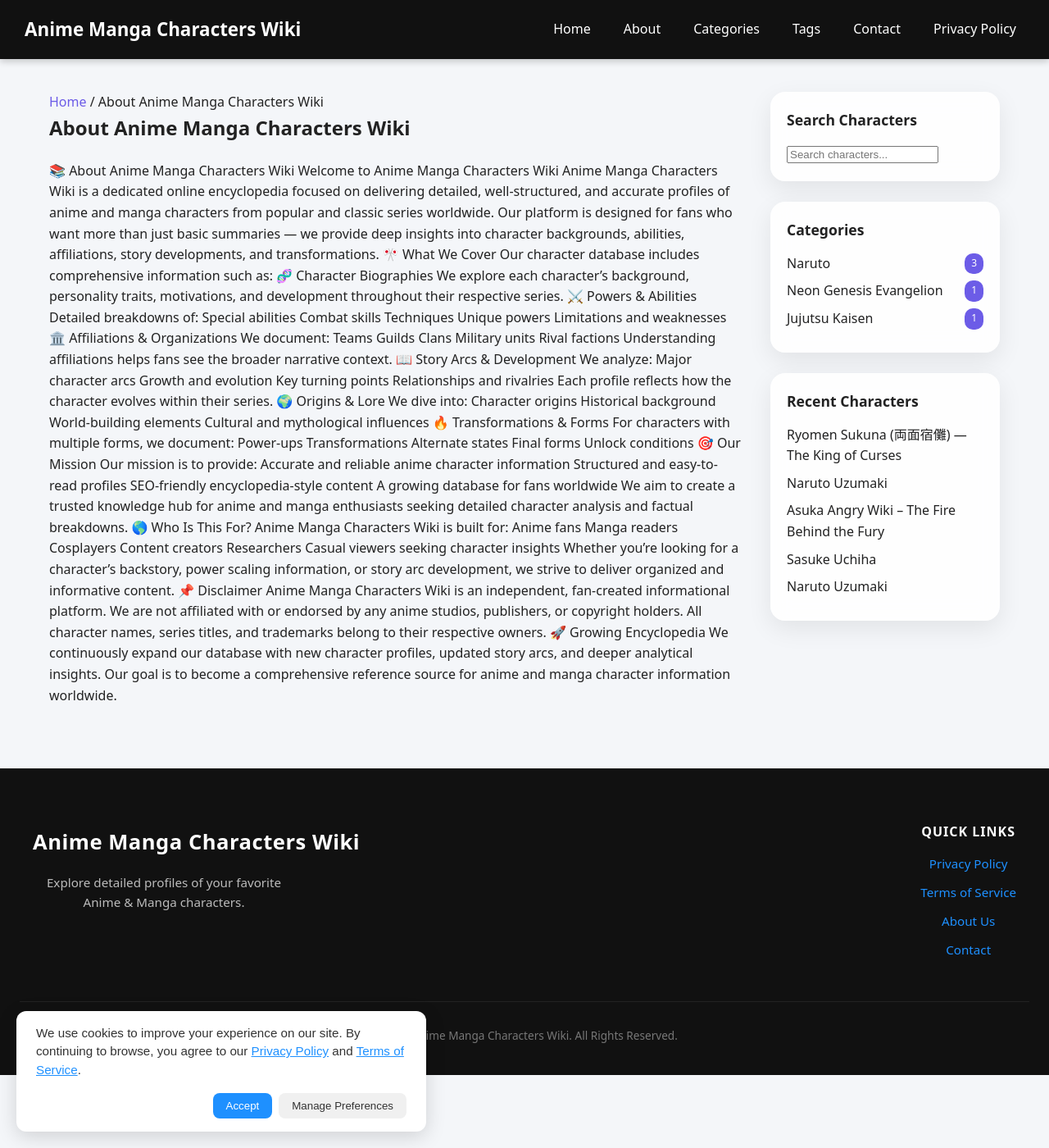
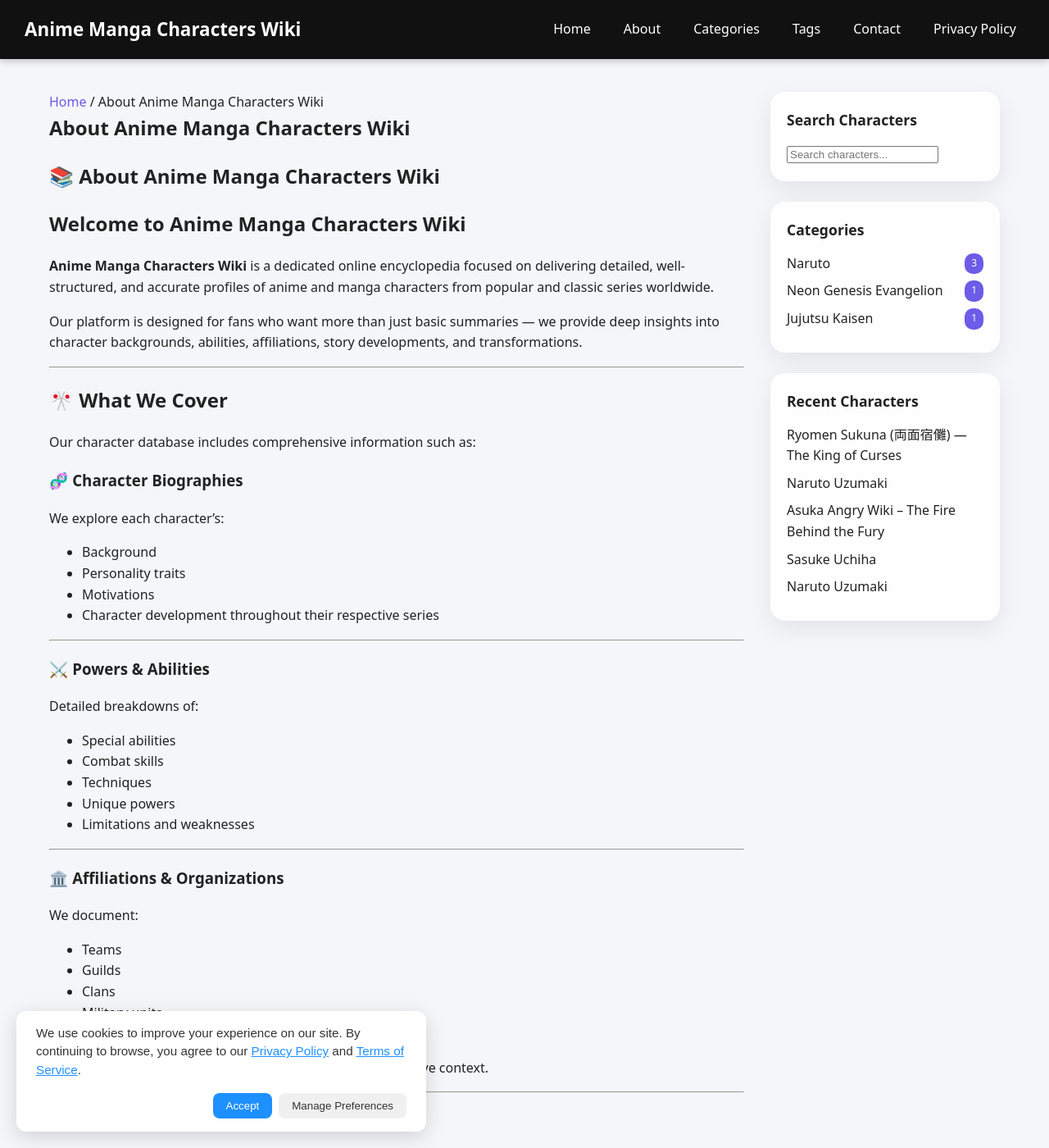
Before and after one commit to characterswiki/characters, a Jekyll site: the page built from _pages/about.md, in a window 1280 px wide and 1400 px high. Shown: the whole window at 82% size. Built offline with Jekyll 4.4.1, drawn with Linux system fonts in a browser that asks for light colours; some of the changed text lies outside the part shown.

Commit message:
Update about.md

```diff
--- a/_pages/about.md
+++ b/_pages/about.md
@@ -4,69 +4,131 @@
 permalink: /about/
 description: Learn about Anime Manga Characters Wiki. Discover detailed anime and manga character biographies, powers, story arcs and affiliations.
 ---
+# 📚 About Anime Manga Characters Wiki
 
-📚 About Anime Manga Characters Wiki
-Welcome to Anime Manga Characters Wiki
-Anime Manga Characters Wiki is a dedicated online encyclopedia focused on delivering detailed, well-structured, and accurate profiles of anime and manga characters from popular and classic series worldwide.
+## Welcome to Anime Manga Characters Wiki
+
+**Anime Manga Characters Wiki** is a dedicated online encyclopedia focused on delivering detailed, well-structured, and accurate profiles of anime and manga characters from popular and classic series worldwide.
+
 Our platform is designed for fans who want more than just basic summaries — we provide deep insights into character backgrounds, abilities, affiliations, story developments, and transformations.
-🎌 What We Cover
+
+---
+
+## 🎌 What We Cover
+
 Our character database includes comprehensive information such as:
-🧬 Character Biographies
-We explore each character’s background, personality traits, motivations, and development throughout their respective series.
-⚔️ Powers & Abilities
+
+### 🧬 Character Biographies
+
+We explore each character’s:
+
+- Background
+- Personality traits
+- Motivations
+- Character development throughout their respective series
+
+---
+
+### ⚔️ Powers & Abilities
+
 Detailed breakdowns of:
-Special abilities
-Combat skills
-Techniques
-Unique powers
-Limitations and weaknesses
-🏛️ Affiliations & Organizations
+
+- Special abilities
+- Combat skills
+- Techniques
+- Unique powers
+- Limitations and weaknesses
+
+---
+
+### 🏛️ Affiliations & Organizations
+
 We document:
-Teams
-Guilds
-Clans
-Military units
-Rival factions
+
+- Teams
+- Guilds
+- Clans
+- Military units
+- Rival factions
+
 Understanding affiliations helps fans see the broader narrative context.
-📖 Story Arcs & Development
+
+---
+
+### 📖 Story Arcs & Development
+
 We analyze:
-Major character arcs
-Growth and evolution
-Key turning points
-Relationships and rivalries
+
+- Major character arcs
+- Growth and evolution
+- Key turning points
+- Relationships and rivalries
+
 Each profile reflects how the character evolves within their series.
-🌍 Origins & Lore
+
+---
+
+### 🌍 Origins & Lore
+
 We dive into:
-Character origins
-Historical background
-World-building elements
-Cultural and mythological influences
-🔥 Transformations & Forms
+
+- Character origins
+- Historical background
+- World-building elements
+- Cultural and mythological influences
+
+---
+
+### 🔥 Transformations & Forms
+
 For characters with multiple forms, we document:
-Power-ups
-Transformations
-Alternate states
-Final forms
-Unlock conditions
-🎯 Our Mission
+
+- Power-ups
+- Transformations
+- Alternate states
+- Final forms
+- Unlock conditions
+
+---
+
+## 🎯 Our Mission
+
 Our mission is to provide:
-Accurate and reliable anime character information
-Structured and easy-to-read profiles
-SEO-friendly encyclopedia-style content
-A growing database for fans worldwide
+
+- Accurate and reliable anime character information
+- Structured and easy-to-read profiles
+- SEO-friendly encyclopedia-style content
+- A growing database for fans worldwide
+
 We aim to create a trusted knowledge hub for anime and manga enthusiasts seeking detailed character analysis and factual breakdowns.
-🌎 Who Is This For?
+
+---
+
+## 🌎 Who Is This For?
+
 Anime Manga Characters Wiki is built for:
-Anime fans
-Manga readers
-Cosplayers
-Content creators
-Researchers
-Casual viewers seeking character insights
+
+- Anime fans
+- Manga readers
+- Cosplayers
+- Content creators
+- Researchers
+- Casual viewers seeking character insights
+
 Whether you’re looking for a character’s backstory, power scaling information, or story arc development, we strive to deliver organized and informative content.
-📌 Disclaimer
+
+---
+
+## 📌 Disclaimer
+
 Anime Manga Characters Wiki is an independent, fan-created informational platform.
+
 We are not affiliated with or endorsed by any anime studios, publishers, or copyright holders. All character names, series titles, and trademarks belong to their respective owners.
-🚀 Growing Encyclopedia
+
+---
+
+## 🚀 Growing Encyclopedia
+
 We continuously expand our database with new character profiles, updated story arcs, and deeper analytical insights.
+
 Our goal is to become a comprehensive reference source for anime and manga character information worldwide.
```
